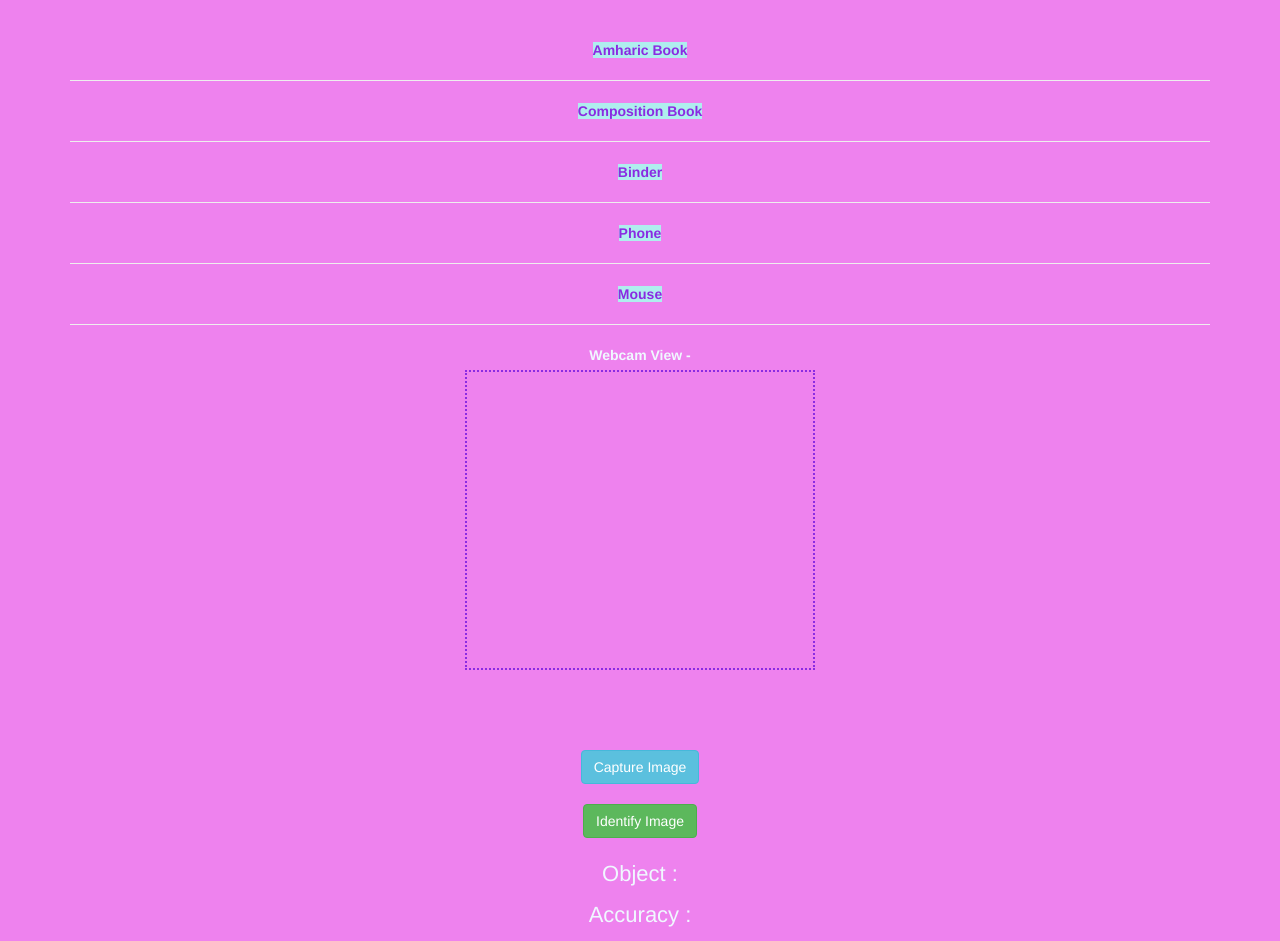
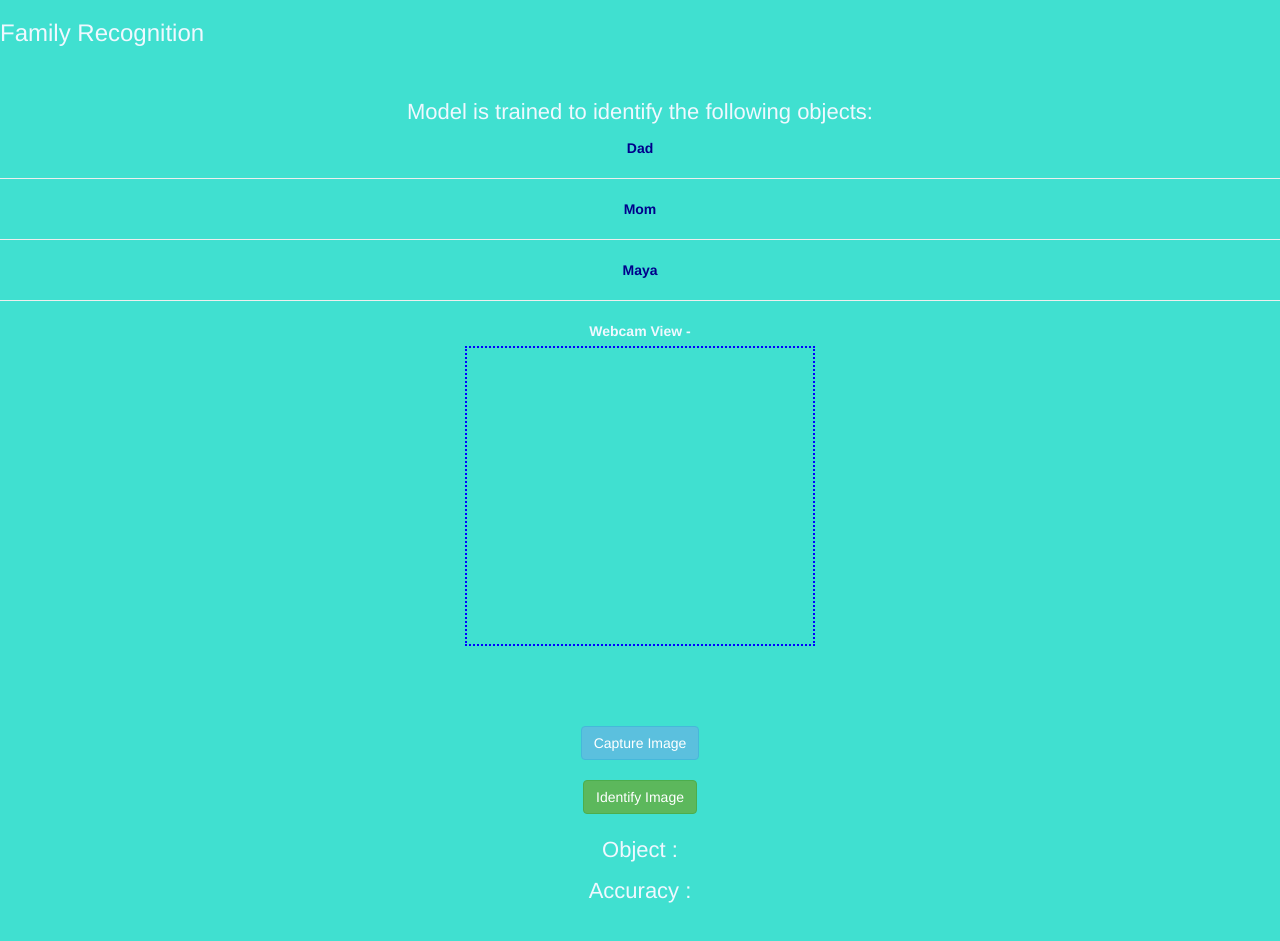
Before and after one commit to Mericorn/111, a plain HTML site: page index.html in a window 1280 px wide. After the commit the page ends 917 px from the top, so only its background shows below. Drawn offline with nearby package versions, Linux system fonts and the light colour scheme.

Commit message:
Add files via upload

```diff
--- a/index.html
+++ b/index.html
@@ -1,8 +1,6 @@
-
 <html>
   <head>
-    <center>
-    <title>Image recognition</title>
+    <title>111</title>
     <meta name="viewport" content="width=device-width, initial-scale=1.0">
     <link rel="stylesheet" href="https://maxcdn.bootstrapcdn.com/bootstrap/3.4.0/css/bootstrap.min.css">
     <script src="https://ajax.googleapis.com/ajax/libs/jquery/3.4.1/jquery.min.js"></script>
@@ -11,25 +9,23 @@
     <script src="https://cdnjs.cloudflare.com/ajax/libs/webcamjs/1.0.26/webcam.js"></script>
 
    <link rel="stylesheet" href="style.css">
-  </center>
+
   </head>
 
   <body>
+    <h3>Family Recognition</h3>
     <center>
-  <div class="container">
 
         <br><br>
 
+        <p style="font-size: 22px;">Model is trained to identify the following objects: </p>
+
         <b class="name_of_objects">
-        Amharic Book
+          Dad
           <hr>
-        Composition Book
+          Mom
           <hr>
-        Binder
-        <hr>
-        Phone
-        <hr>
-        Mouse
+          Maya
           <hr>
         </b>
         <label>Webcam View - </label>
@@ -44,10 +40,9 @@
 
       <p style="font-size: 22px;">Object : <span id="result_object_name"></span>  </p>
       <p style="font-size: 22px;">Accuracy :  <span id="result_object_accuracy"></span> </p>
-      <center>
+    </center>
 
   </div>
 <script src="main.js"></script>
-
   </body>
   </html>
--- a/style.css
+++ b/style.css
@@ -1,17 +1,17 @@
 body{
     color:aliceblue;
-    background: violet;
+    background: turquoise;
 }
 .heading{
     width: 80%;
     font-size: 22px;
 }
 #camera{
-    border: 2px dotted blueviolet;
+    border: 2px dotted blue;
     width: 350px;
     height: 300px;
 }
 .name_of_objects, #result_object_name, #result_object_accuracy{
-    color: blueviolet;
-    background:paleturquoise;
+    color: darkblue;
+    background:turquoise;
 }
```
Lines whose indentation alone changed are shown as unchanged.
